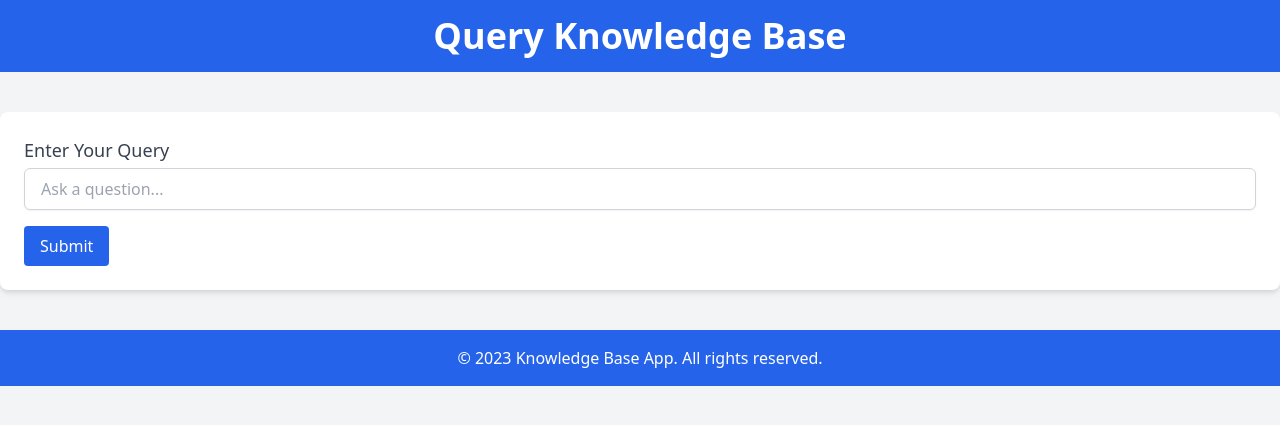
After one commit to artpedro/knowledge_base_project, a Flask app: page /query in a window 1280 px wide. The commit adds this page. Shown: the top 425 px of the page. Run offline with Flask 3, Linux system fonts and the light colour scheme.

Commit message:
Feat: Update home.html and query.html templates

```diff
--- /dev/null
+++ b/app/templates/query.html
@@ -0,0 +1,81 @@
+<!DOCTYPE html>
+<html lang="en">
+<head>
+  <meta charset="UTF-8">
+  <meta name="viewport" content="width=device-width, initial-scale=1.0">
+  <title>Query Knowledge Base</title>
+  <link href="https://cdn.jsdelivr.net/npm/tailwindcss@2.2.19/dist/tailwind.min.css" rel="stylesheet">
+</head>
+<body class="bg-gray-100">
+  <header class="bg-blue-600 text-white py-4">
+    <div class="container mx-auto text-center">
+      <h1 class="text-4xl font-bold">Query Knowledge Base</h1>
+    </div>
+  </header>
+
+  <main class="container mx-auto my-10">
+    <div class="bg-white p-6 shadow-md rounded-lg">
+      <form id="query-form" class="space-y-4">
+        <div>
+          <label for="query" class="block text-lg font-medium text-gray-700">Enter Your Query</label>
+          <input
+            type="text"
+            id="query"
+            name="query"
+            class="mt-1 block w-full px-4 py-2 border border-gray-300 rounded-md shadow-sm focus:ring-blue-500 focus:border-blue-500"
+            placeholder="Ask a question..."
+            required />
+        </div>
+        <div>
+          <button
+            type="submit"
+            class="bg-blue-600 text-white px-4 py-2 rounded hover:bg-blue-700">
+            Submit
+          </button>
+        </div>
+      </form>
+      <div id="response-container" class="mt-6 hidden">
+        <h2 class="text-xl font-semibold text-gray-800">Response:</h2>
+        <p id="response-text" class="mt-2 text-gray-700"></p>
+      </div>
+    </div>
+  </main>
+
+  <footer class="bg-blue-600 text-white py-4">
+    <div class="container mx-auto text-center">
+      <p>© 2023 Knowledge Base App. All rights reserved.</p>
+    </div>
+  </footer>
+ <!-- 1. Import Marked.js from a CDN -->
+ <script src="https://cdn.jsdelivr.net/npm/marked/marked.min.js"></script>
+
+ <script>
+  document.getElementById("query-form").addEventListener("submit", async function (event) {
+    event.preventDefault();
+    const query = document.getElementById("query").value;
+
+    try {
+      const response = await fetch("/query", {
+        method: "POST",
+        headers: {
+          "Content-Type": "application/json",
+        },
+        body: JSON.stringify({ query }),
+      });
+
+      const data = await response.json();
+      document.getElementById("response-container").classList.remove("hidden");
+
+      // 3. Convert the response (markdown) to HTML
+      const rawMarkdown = data.response || data.error || "No response.";
+      const htmlContent = marked.parse(rawMarkdown);
+
+      // 4. Inject the HTML into the response-text element
+      document.getElementById("response-text").innerHTML = htmlContent;
+    } catch (error) {
+      document.getElementById("response-text").textContent = "An error occurred.";
+    }
+  });
+</script>
+</body>
+</html>
```
Also changed, not shown: app/templates/home.html (+4 -42 lines), app/templates/index.html (deleted), app/templates/layout.html (deleted), app/templates/results.html (deleted).
